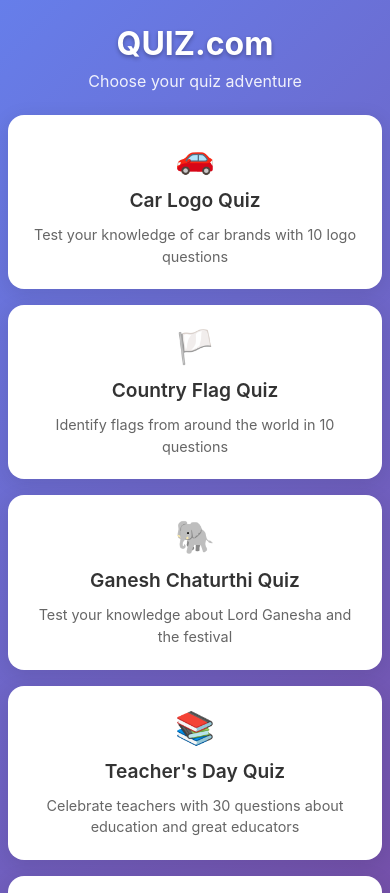
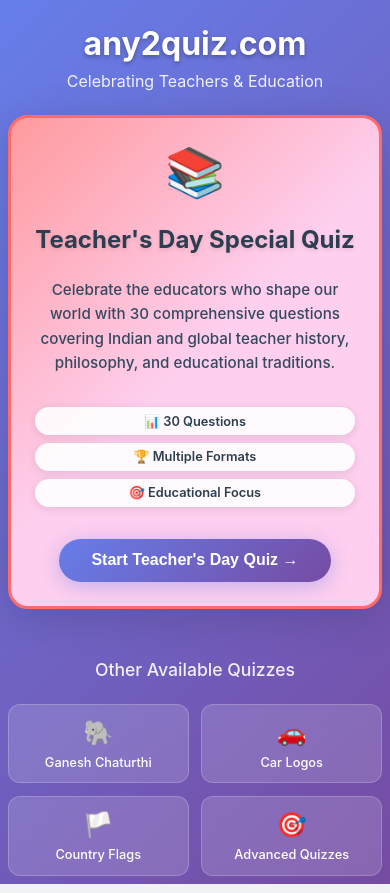
Before and after one commit to raghhavvvv/quiz, a React (Create React App) app in the folder quiz-frontend/: page / in a window 390 px wide. Shown: the top 893 px of the page. Built offline with nearby package versions, Linux system fonts and the light colour scheme.

Commit message:
updated heading and increased focus on teacher's day quiz

```diff
--- a/quiz-frontend/src/HomePage.css
+++ b/quiz-frontend/src/HomePage.css
@@ -32,48 +32,161 @@
   opacity: 0.9;
 }
 
-.quiz-options {
+/* Featured Teacher's Day Quiz */
+.featured-quiz {
+  margin-bottom: 3rem;
+  width: 100%;
+  max-width: 800px;
+}
+
+.featured-quiz-card {
+  background: linear-gradient(135deg, #ff9a9e 0%, #fecfef 50%, #fecfef 100%);
+  border-radius: 20px;
+  padding: 3rem;
+  text-align: center;
+  cursor: pointer;
+  transition: all 0.3s ease;
+  box-shadow: 0 8px 40px rgba(0, 0, 0, 0.15);
+  border: 3px solid #ff6b6b;
+  position: relative;
+  overflow: hidden;
+}
+
+.featured-quiz-card::before {
+  content: '';
+  position: absolute;
+  top: -50%;
+  left: -50%;
+  width: 200%;
+  height: 200%;
+  background: linear-gradient(45deg, transparent, rgba(255, 255, 255, 0.1), transparent);
+  transform: rotate(45deg);
+  transition: all 0.6s ease;
+  opacity: 0;
+}
+
+.featured-quiz-card:hover::before {
+  opacity: 1;
+  animation: shimmer 1.5s ease-in-out;
+}
+
+@keyframes shimmer {
+  0% { transform: translateX(-100%) translateY(-100%) rotate(45deg); }
+  100% { transform: translateX(100%) translateY(100%) rotate(45deg); }
+}
+
+.featured-quiz-card:hover {
+  transform: translateY(-8px) scale(1.02);
+  box-shadow: 0 12px 50px rgba(255, 107, 107, 0.3);
+}
+
+.featured-icon {
+  font-size: 4rem;
+  margin-bottom: 1.5rem;
+  display: block;
+}
+
+.featured-quiz-card h2 {
+  color: #2c3e50;
+  font-size: 2.2rem;
+  margin: 0 0 1.5rem 0;
+  font-weight: 700;
+  text-shadow: 0 2px 4px rgba(0, 0, 0, 0.1);
+}
+
+.featured-quiz-card p {
+  color: #34495e;
+  font-size: 1.1rem;
+  margin: 0 0 2rem 0;
+  line-height: 1.6;
+  font-weight: 500;
+}
+
+.quiz-stats {
+  display: flex;
+  justify-content: center;
+  gap: 2rem;
+  margin-bottom: 2rem;
+  flex-wrap: wrap;
+}
+
+.stat {
+  background: rgba(255, 255, 255, 0.9);
+  padding: 0.5rem 1rem;
+  border-radius: 25px;
+  font-size: 0.9rem;
+  font-weight: 600;
+  color: #2c3e50;
+  box-shadow: 0 2px 10px rgba(0, 0, 0, 0.1);
+}
+
+.start-button {
+  background: linear-gradient(135deg, #667eea 0%, #764ba2 100%);
+  color: white;
+  border: none;
+  padding: 1rem 2.5rem;
+  border-radius: 50px;
+  font-size: 1.1rem;
+  font-weight: 600;
+  cursor: pointer;
+  transition: all 0.3s ease;
+  box-shadow: 0 4px 20px rgba(102, 126, 234, 0.4);
+}
+
+.start-button:hover {
+  transform: translateY(-2px);
+  box-shadow: 0 6px 25px rgba(102, 126, 234, 0.6);
+}
+
+/* Other Quizzes Section */
+.other-quizzes {
+  width: 100%;
+  max-width: 600px;
+  text-align: center;
+}
+
+.other-quizzes h3 {
+  color: white;
+  font-size: 1.3rem;
+  margin-bottom: 1.5rem;
+  opacity: 0.9;
+  font-weight: 500;
+}
+
+.quiz-options-small {
   display: grid;
-  grid-template-columns: repeat(auto-fit, minmax(300px, 1fr));
-  gap: 2rem;
-  max-width: 1000px;
+  grid-template-columns: repeat(auto-fit, minmax(120px, 1fr));
+  gap: 1rem;
   width: 100%;
 }
 
-.quiz-option {
-  background: white;
-  border-radius: 16px;
-  padding: 2rem;
+.quiz-option-small {
+  background: rgba(255, 255, 255, 0.15);
+  backdrop-filter: blur(10px);
+  border-radius: 12px;
+  padding: 1rem;
   text-align: center;
   cursor: pointer;
   transition: all 0.3s ease;
-  box-shadow: 0 4px 20px rgba(0, 0, 0, 0.1);
-  border: 2px solid transparent;
+  border: 1px solid rgba(255, 255, 255, 0.2);
 }
 
-.quiz-option:hover {
-  transform: translateY(-5px);
-  box-shadow: 0 8px 30px rgba(0, 0, 0, 0.15);
-  border-color: #667eea;
+.quiz-option-small:hover {
+  background: rgba(255, 255, 255, 0.25);
+  transform: translateY(-3px);
+  box-shadow: 0 4px 20px rgba(0, 0, 0, 0.1);
 }
 
-.option-icon {
-  font-size: 3rem;
-  margin-bottom: 1rem;
+.option-icon-small {
+  font-size: 1.8rem;
+  margin-bottom: 0.5rem;
 }
 
-.quiz-option h2 {
-  color: #333;
-  font-size: 1.5rem;
-  margin: 0 0 1rem 0;
-  font-weight: 600;
-}
-
-.quiz-option p {
-  color: #666;
-  font-size: 1rem;
-  margin: 0;
-  line-height: 1.5;
+.quiz-option-small span {
+  color: white;
+  font-size: 0.85rem;
+  font-weight: 500;
+  display: block;
 }
 
 @media (max-width: 768px) {
@@ -97,26 +210,46 @@
     font-size: 1.1rem;
   }
 
-  .quiz-options {
-    grid-template-columns: 1fr;
-    gap: 1.5rem;
-    max-width: 400px;
+  .featured-quiz {
+    margin-bottom: 2rem;
   }
 
-  .quiz-option {
-    padding: 1.5rem;
+  .featured-quiz-card {
+    padding: 2rem;
   }
 
-  .option-icon {
-    font-size: 2.5rem;
+  .featured-quiz-card h2 {
+    font-size: 1.8rem;
   }
 
-  .quiz-option h2 {
-    font-size: 1.3rem;
+  .featured-quiz-card p {
+    font-size: 1rem;
   }
 
-  .quiz-option p {
-    font-size: 0.95rem;
+  .quiz-stats {
+    gap: 1rem;
+  }
+
+  .stat {
+    font-size: 0.8rem;
+    padding: 0.4rem 0.8rem;
+  }
+
+  .quiz-options-small {
+    grid-template-columns: repeat(2, 1fr);
+    gap: 0.8rem;
+  }
+
+  .quiz-option-small {
+    padding: 0.8rem;
+  }
+
+  .option-icon-small {
+    font-size: 1.5rem;
+  }
+
+  .quiz-option-small span {
+    font-size: 0.8rem;
   }
 }
 
@@ -138,26 +271,37 @@
     font-size: 1rem;
   }
 
-  .quiz-options {
-    gap: 1rem;
-    max-width: 100%;
+  .featured-quiz-card {
+    padding: 1.5rem;
   }
 
-  .quiz-option {
-    padding: 1.25rem;
+  .featured-icon {
+    font-size: 3rem;
   }
 
-  .option-icon {
-    font-size: 2rem;
-    margin-bottom: 0.75rem;
+  .featured-quiz-card h2 {
+    font-size: 1.5rem;
   }
 
-  .quiz-option h2 {
-    font-size: 1.2rem;
-    margin-bottom: 0.75rem;
+  .featured-quiz-card p {
+    font-size: 0.95rem;
   }
 
-  .quiz-option p {
-    font-size: 0.9rem;
+  .quiz-stats {
+    flex-direction: column;
+    gap: 0.5rem;
+  }
+
+  .start-button {
+    padding: 0.8rem 2rem;
+    font-size: 1rem;
+  }
+
+  .other-quizzes h3 {
+    font-size: 1.1rem;
+  }
+
+  .quiz-options-small {
+    grid-template-columns: repeat(2, 1fr);
   }
 }
--- a/quiz-frontend/src/HomePage.js
+++ b/quiz-frontend/src/HomePage.js
@@ -5,39 +5,48 @@ function HomePage({ onNavigate }) {
   return (
     <div className="home-page">
       <div className="home-header">
-        <h1>QUIZ.com</h1>
-        <p>Choose your quiz adventure</p>
+        <h1>any2quiz.com</h1>
+        <p>Celebrating Teachers & Education</p>
       </div>
 
-      <div className="quiz-options">
-        <div className="quiz-option" onClick={() => onNavigate('car-logos')}>
-          <div className="option-icon">🚗</div>
-          <h2>Car Logo Quiz</h2>
-          <p>Test your knowledge of car brands with 10 logo questions</p>
+      {/* Featured Teacher's Day Quiz */}
+      <div className="featured-quiz">
+        <div className="featured-quiz-card" onClick={() => onNavigate('teachers-day')}>
+          <div className="featured-icon">📚</div>
+          <h2>Teacher's Day Special Quiz</h2>
+          <p>Celebrate the educators who shape our world with 30 comprehensive questions covering Indian and global teacher history, philosophy, and educational traditions.</p>
+          <div className="quiz-stats">
+            <span className="stat">📊 30 Questions</span>
+            <span className="stat">🏆 Multiple Formats</span>
+            <span className="stat">🎯 Educational Focus</span>
+          </div>
+          <button className="start-button">Start Teacher's Day Quiz →</button>
         </div>
+      </div>
 
-        <div className="quiz-option" onClick={() => onNavigate('country-flags')}>
-          <div className="option-icon">🏳️</div>
-          <h2>Country Flag Quiz</h2>
-          <p>Identify flags from around the world in 10 questions</p>
-        </div>
+      {/* Other Quizzes */}
+      <div className="other-quizzes">
+        <h3>Other Available Quizzes</h3>
+        <div className="quiz-options-small">
+          <div className="quiz-option-small" onClick={() => onNavigate('ganesh-chaturthi')}>
+            <div className="option-icon-small">🐘</div>
+            <span>Ganesh Chaturthi</span>
+          </div>
 
-        <div className="quiz-option" onClick={() => onNavigate('ganesh-chaturthi')}>
-          <div className="option-icon">🐘</div>
-          <h2>Ganesh Chaturthi Quiz</h2>
-          <p>Test your knowledge about Lord Ganesha and the festival</p>
-        </div>
+          <div className="quiz-option-small" onClick={() => onNavigate('car-logos')}>
+            <div className="option-icon-small">🚗</div>
+            <span>Car Logos</span>
+          </div>
 
-        <div className="quiz-option" onClick={() => onNavigate('teachers-day')}>
-          <div className="option-icon">📚</div>
-          <h2>Teacher's Day Quiz</h2>
-          <p>Celebrate teachers with 30 questions about education and great educators</p>
-        </div>
+          <div className="quiz-option-small" onClick={() => onNavigate('country-flags')}>
+            <div className="option-icon-small">🏳️</div>
+            <span>Country Flags</span>
+          </div>
 
-        <div className="quiz-option" onClick={() => onNavigate('quiz-selector')}>
-          <div className="option-icon">🎯</div>
-          <h2>Advanced Quizzes</h2>
-          <p>Explore different question types and formats</p>
+          <div className="quiz-option-small" onClick={() => onNavigate('quiz-selector')}>
+            <div className="option-icon-small">🎯</div>
+            <span>Advanced Quizzes</span>
+          </div>
         </div>
       </div>
     </div>
```
